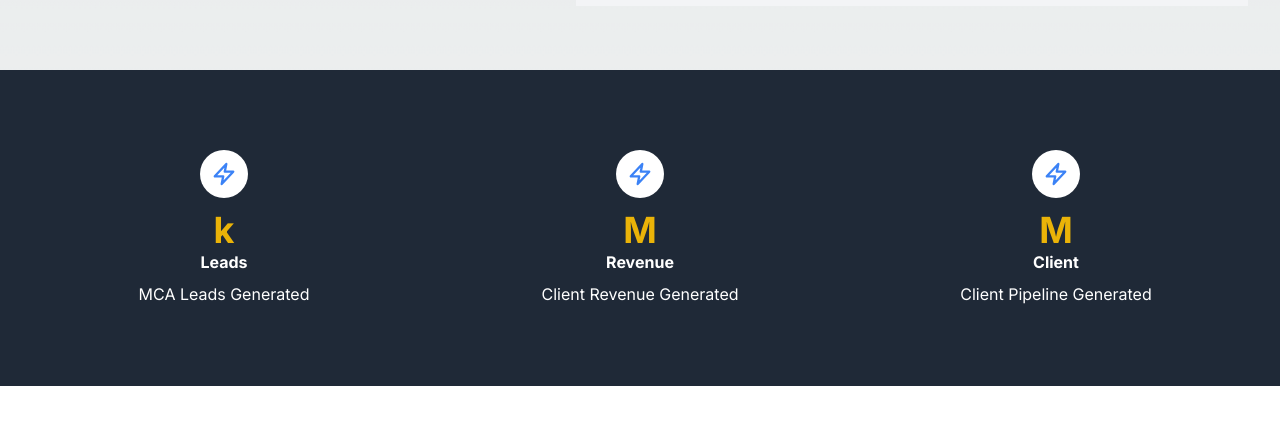
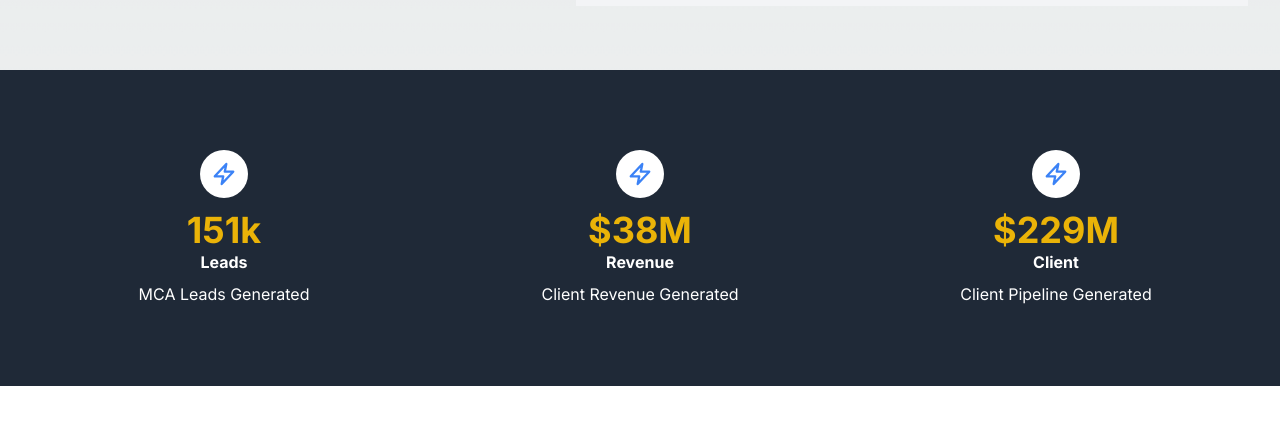
Before and after one commit to muhammadaryan10/BussinessLead, a Next.js app: page / in a window 1280 px wide. Shown: the part 2933-3369 px from the top of the page. Built offline with nearby package versions, Linux system fonts and the light colour scheme.

Commit message:
Scroller

```diff
--- a/src/Components/Stats.tsx
+++ b/src/Components/Stats.tsx
@@ -4,11 +4,11 @@ import { useState } from "react";
 import CountUp from "react-countup";
 import ScrollTrigger from "react-scroll-trigger";
 
-export default function Stats() {
+const Stats = ({ children }) => {
     const [counterOn, setCounterOn] = useState(false)
     return (
         <div >
-            {/* <ScrollTrigger onEnter={() => setCounterOn(true)} onExit={() => setCounterOn(false)}> */}
+            <ScrollTrigger onEnter={() => setCounterOn(true)} onExit={() => setCounterOn(false)}>
                 <div className="px-4 py-16 mx-auto sm:max-w-xl md:max-w-full lg:max-w-screen-xl md:px-24 lg:px-8 lg:py-20 bg-gray-800">
                     <div className="grid gap-8 sm:grid-cols-1 lg:grid-cols-3">
                         <div className="text-center">
@@ -101,8 +101,11 @@ export default function Stats() {
                         </div>
                     </div>
                 </div>
-            {/* </ScrollTrigger> */}
+            </ScrollTrigger>
         </div>
 
     );
 };
+
+
+export default Stats;
--- a/src/Components/ui/card-hover-effect.tsx
+++ b/src/Components/ui/card-hover-effect.tsx
@@ -29,7 +29,7 @@
         return (
             <div
                 className={cn(
-                    "grid grid-cols-1 md:grid-cols-2 bg-white lg:grid-cols-3  p-10",
+                    "grid grid-cols-1 md:grid-cols-2 bg-white lg:grid-cols-3  p-3 sm:p-10",
                     className
                 )}
             >
```
